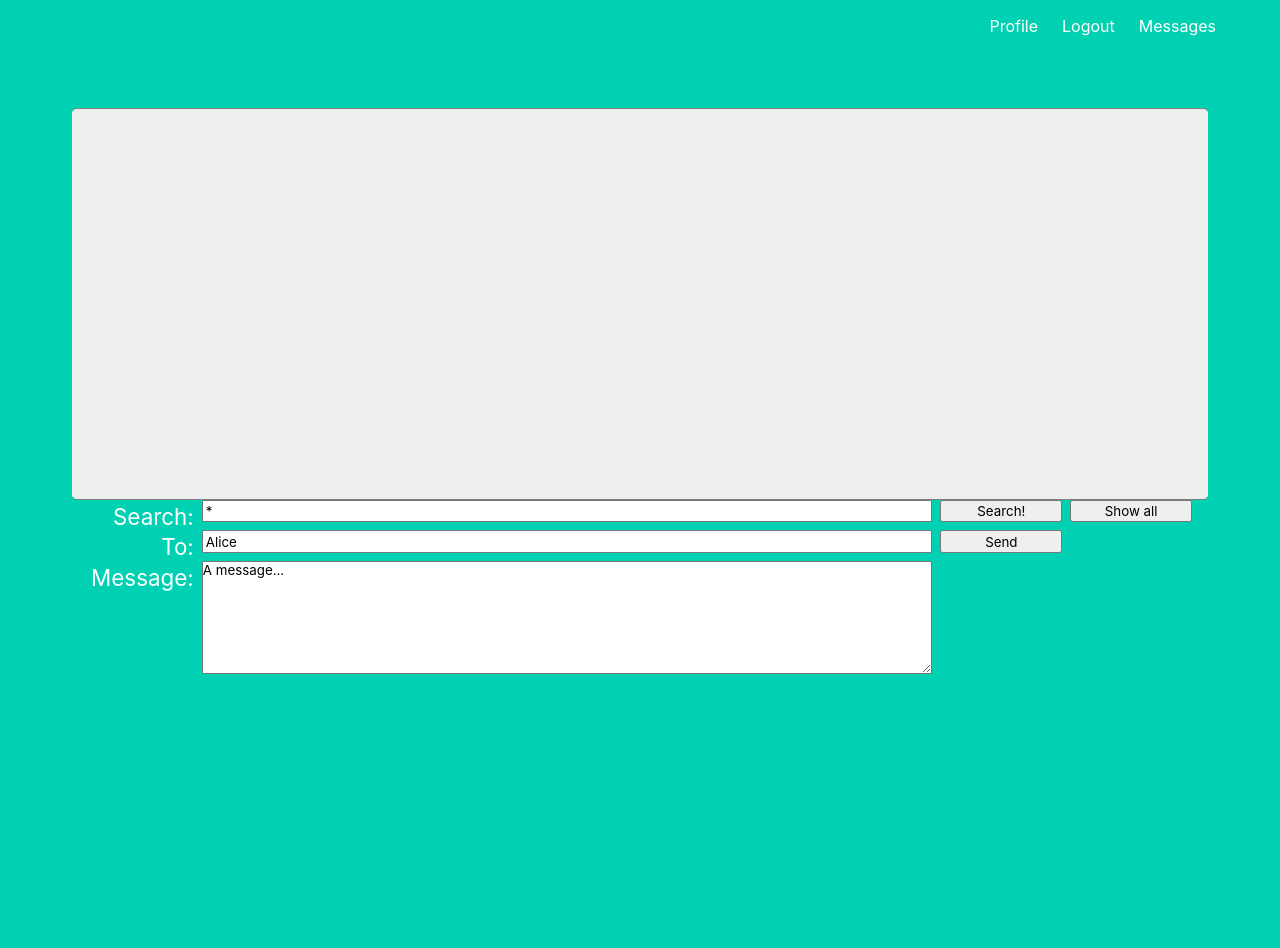
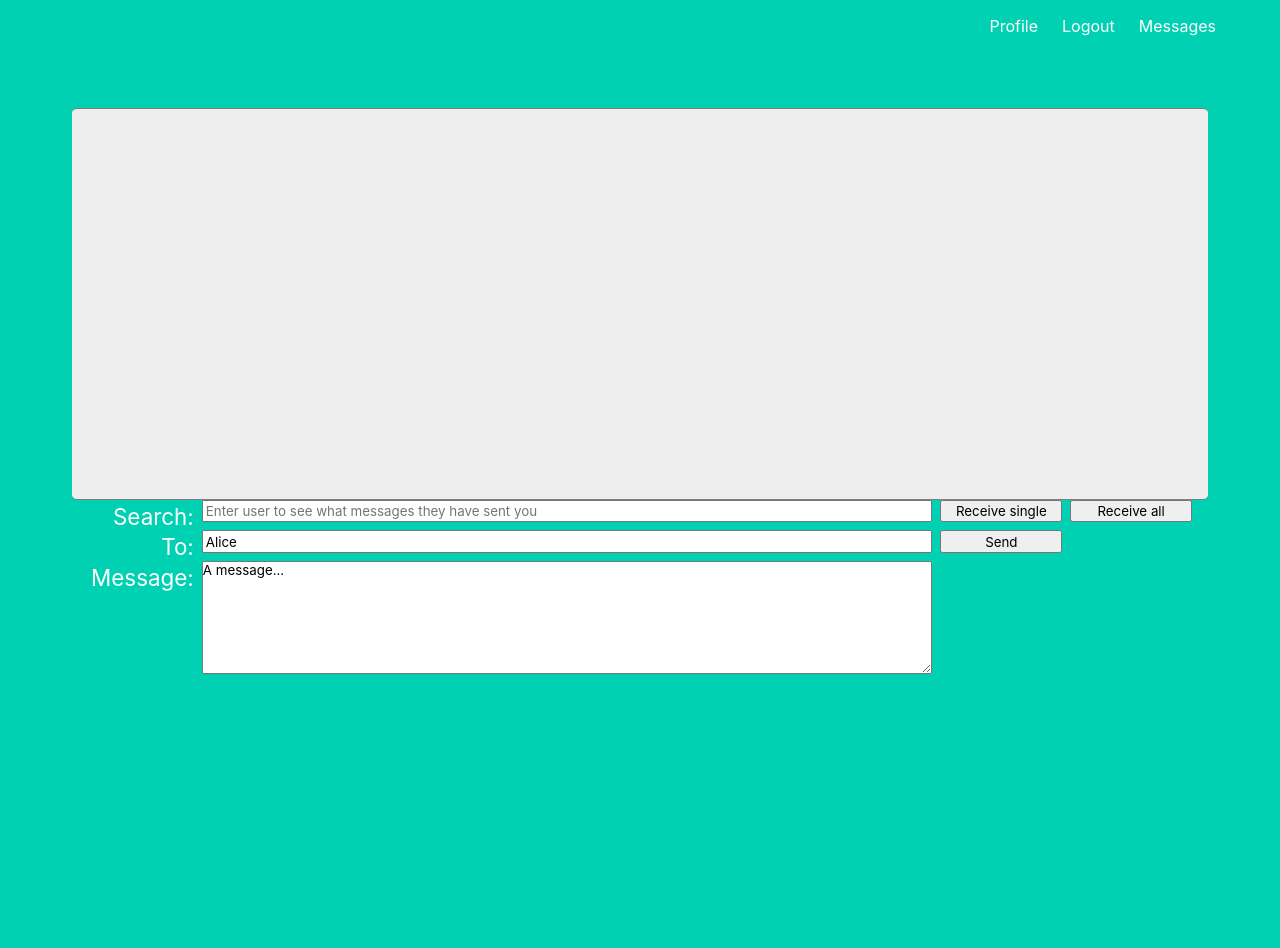
Before and after one commit to henrietterebnor/inf226_oblig2, a Flask app: page /searchAndSend in a window 1280 px wide. Run offline with Flask 3, Linux system fonts and the light colour scheme; a user stored in the database is signed in; parts of the project's set-up code (start-up, migrations or seed data) failed here and were passed over.

Commit message:
VI ER RÅ, sending funker nydela

```diff
--- a/project/main.py
+++ b/project/main.py
@@ -1,7 +1,7 @@
 import flask
 from flask import Blueprint, render_template, request
 from flask_login import login_required, current_user
-from .messaging import send, search
+from .messaging import send, receive_message, receive_all_messages
 from sqlalchemy.sql import func, select
 from project.models import Messages, User
 
@@ -35,19 +35,12 @@ def messaging():
 
 @main.route('/messages', methods=['GET'])
 @login_required
-def search_message():
-    query = request.args.get('q') or request.form.get('q') or '*'
-    sql = ("SELECT message, sender FROM messages WHERE sender = '%s' AND recipient = '%s'", (query, current_user.username))
-    result = search(query)
-    return result
-
-
-@main.route('/messages', methods=['GET'])
-@login_required
-def search_single_message():
-    query = request.args.get('q') or request.form.get('q') or '*'
-    stmt = f"SELECT message FROM messages WHERE id ='{query}'"
-    result = search(stmt)
+def receive_message_from_user():
+    user_name = request.args.get('q') or request.form.get('q')
+    if user_name == '' or user_name == '*':
+        result = receive_all_messages()
+    else:
+        result = receive_message(user_name)
     return result
 
 
--- a/project/templates/sending.html
+++ b/project/templates/sending.html
@@ -69,6 +69,7 @@
             padding: .25rem;
             margin:0 1rem;
         }
+
     </style>
 
     <div id="page">
@@ -80,9 +81,9 @@
         </main>
         <div id="controls">
             <label for="search">Search:</label>
-            <input type="search" id="search" name="search" enterkeyhint="search" value="*">
-            <button type="button" id="searchBtn">Search!</button>
-            <button type="button" id="allBtn">Show all</button>
+            <input type="search" id="search" name="search" enterkeyhint="search" placeholder="Enter user to see what messages they have sent you" value="">
+            <button type="button" id="searchBtn">Receive single</button>
+            <button type="button" id="allBtn">Receive all</button>
             <label for="recipient">To:</label>
             <input type="text" id="recipient" name="recipient" value="Alice">
             <button type="button" id="sendBtn">Send</button>
```
Also changed, not shown: project/messaging.py (+32 -8 lines), project/README.md.
